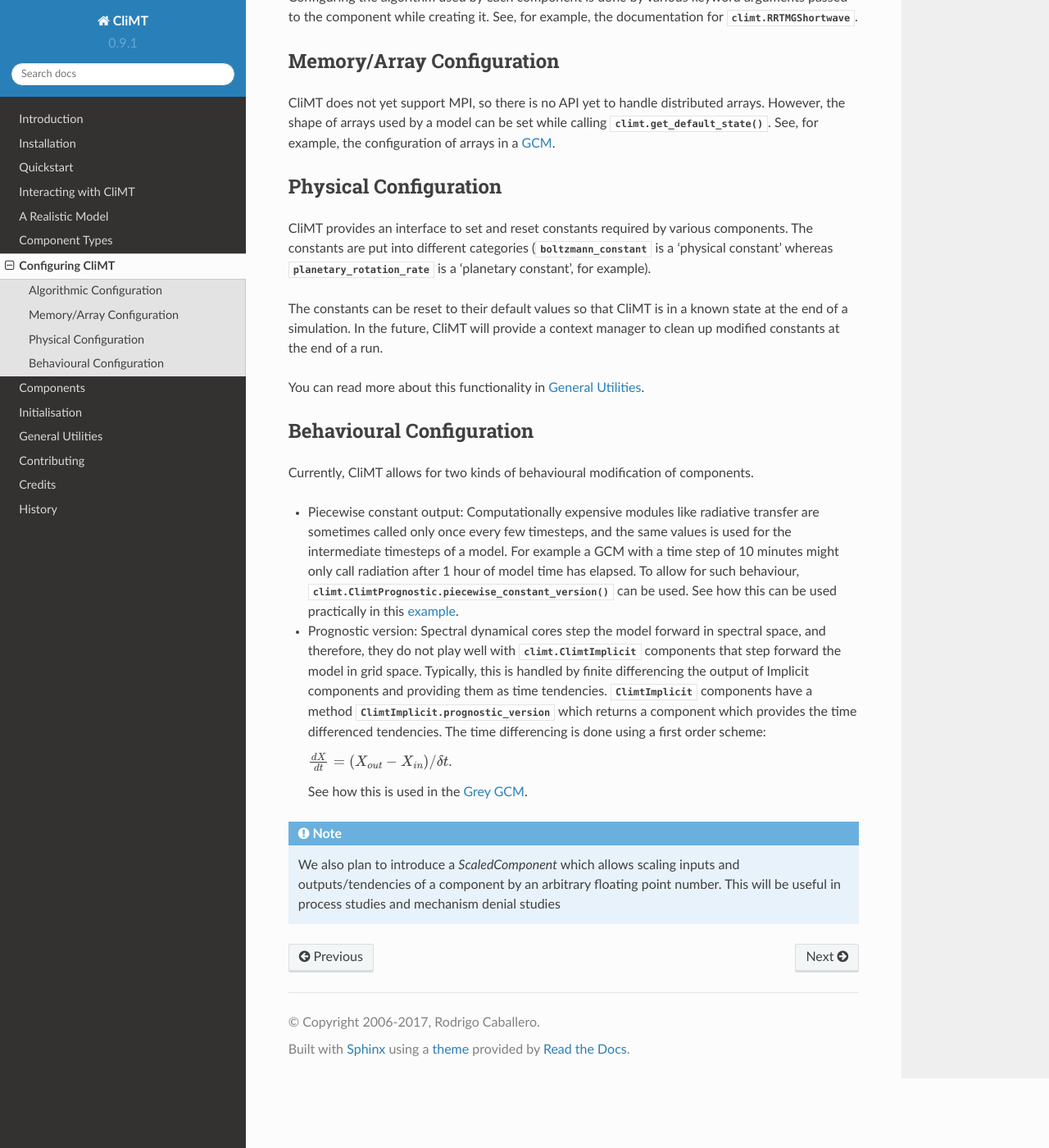
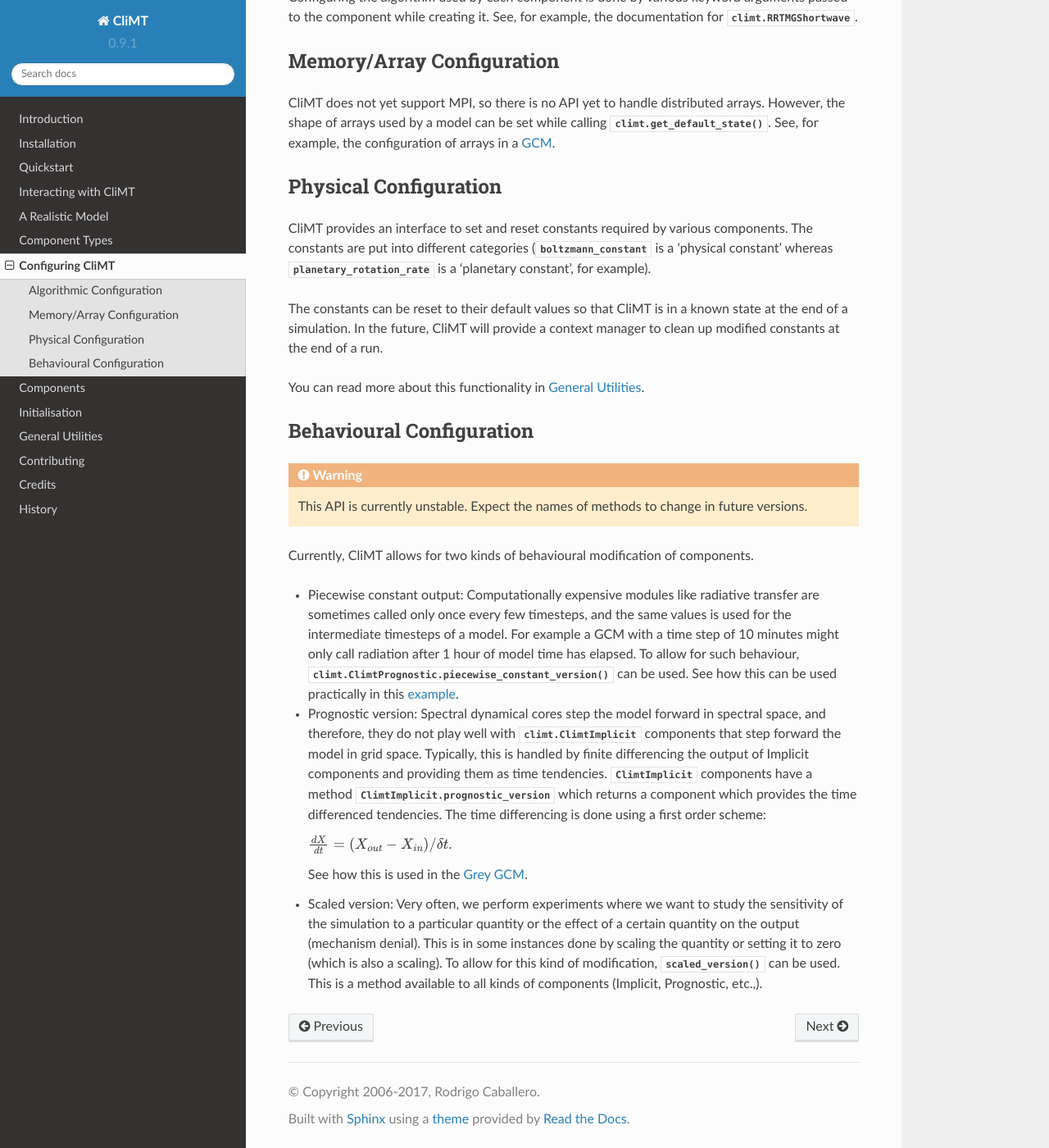
Before and after one commit to CliMT/climt, a Sphinx documentation site: the page built from docs/configuration.rst, in a window 1280 px wide and 1400 px high, scrolled down 759 px. Shown: the whole window at 82% size. Built offline with Sphinx 7.4.7 and the Read the Docs theme 2.0.0, drawn with Linux system fonts in a browser that asks for light colours.

Commit message:
fixed syntax error, updated docs

```diff
--- a/docs/configuration.rst
+++ b/docs/configuration.rst
@@ -59,6 +59,10 @@ You can read more about this functionality in :ref:`utility_functions`.
 Behavioural Configuration
 --------------------------
 
+.. warning::
+        This API is currently unstable. Expect the names of methods to change
+        in future versions.
+
 Currently, CliMT allows for two kinds of behavioural modification of components.
 
 * Piecewise constant output: Computationally expensive modules like radiative transfer
@@ -80,10 +84,12 @@ Currently, CliMT allows for two kinds of behavioural modification of components.
 
   See how this is used in the `Grey GCM`_.
 
-.. note::
-    We also plan to introduce a `ScaledComponent` which allows scaling inputs and outputs/tendencies
-    of a component by an arbitrary floating point number. This will be useful in process studies
-    and mechanism denial studies
+* Scaled version: Very often, we perform experiments where we want to study the sensitivity of the simulation
+  to a particular quantity or the effect of a certain quantity on the output (mechanism denial).
+  This is in some instances done by scaling the quantity or setting it to zero (which
+  is also a scaling). To allow for this kind of modification, :py:meth:`scaled_version` can be used. This is a method
+  available to all kinds of components (Implicit, Prognostic, etc.,).
+
 
 
 .. _GCM: https://github.com/CliMT/climt/blob/e171ebef945535f9f82df716da01b4a7c3b1221a/examples/grey_gcm_energy_balanced.py#L51
```
Also changed, not shown: 1 other file.
